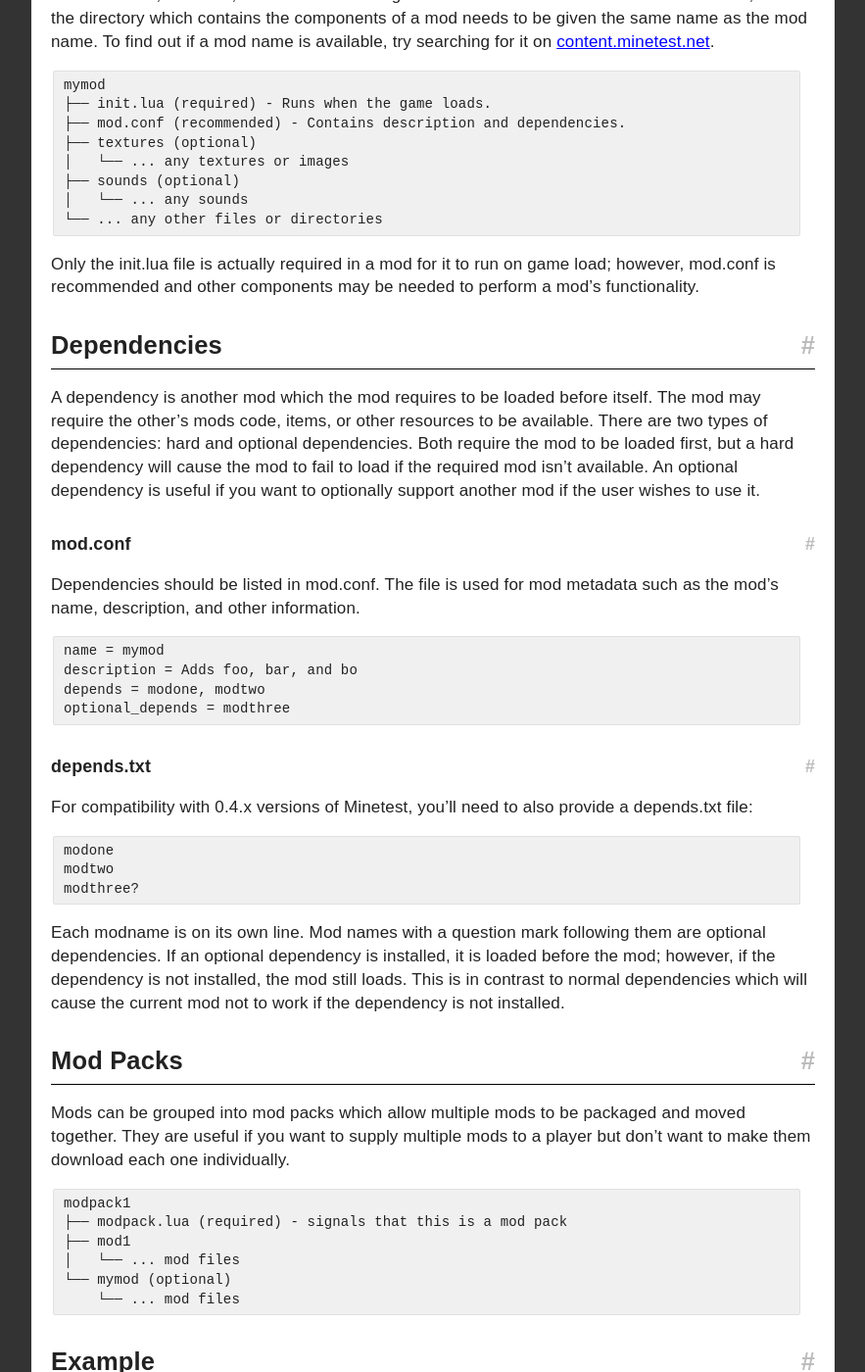
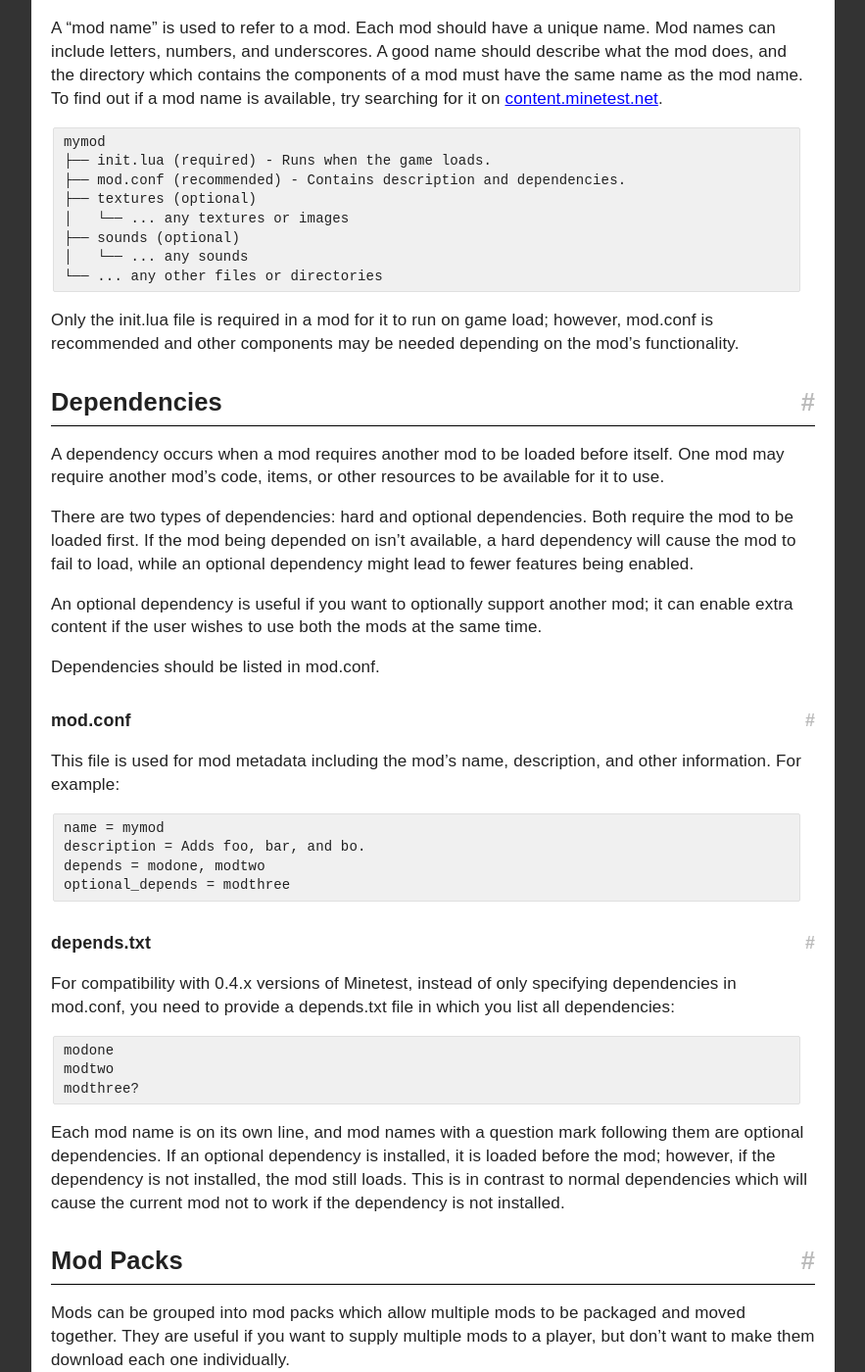
Before and after one commit to rubenwardy/minetest_modding_book, a Jekyll site: the page built from _en/basics/getting_started.md, in a window 1280 px wide and 1400 px high, scrolled down 1199 px. Shown: the whole window at 98% size, without its empty margins (338-1221 px from the left). Built offline with Jekyll 4.4.1, drawn with Linux system fonts in a browser that asks for light colours; nearby versions of some CDN libraries; some of the changed text lies outside the part shown.

Commit message:
Getting Started: Improve chapter

```diff
--- a/_en/basics/getting_started.md
+++ b/_en/basics/getting_started.md
@@ -11,8 +11,8 @@
 
 ## Introduction
 
-Understanding the basic structure of a mod's folder
-is an essential skill when creating mods.
+Understanding the basic structure of a mod's folder is an essential skill when
+creating mods.
 
 * [What are Games and Mods?](#what-are-games-and-mods)
 * [Mod Directory](#mod-directory)
@@ -23,25 +23,28 @@
 
 ## What are Games and Mods?
 
-The power of Minetest is the ability to easily create games without the need
-to write your own voxel graphics and algorithms or fancy networking.
+The power of Minetest is the ability to easily develop games without the need
+to create your own voxel graphics, voxel algorithms or fancy networking code.
 
-In Minetest, a Game is a collection of modules which work together to provide the
-content and behaviour of your game.
+In Minetest, a game is a collection of modules which work together to provide the
+content and behaviour of a game.
 A module, commonly known as a mod, is a collection of scripts and resources.
-It's possible to make a Game using only one mod, but this is rarely done and makes things
-infeasible.
+It's possible to make a game using only one mod, but this is rarely done because it
+reduces the ease by which parts of the game can be adjusted and replaced
+independently of others.
 
 It's also possible to distribute mods outside of a game, in which case they
-are also *mods* in the more traditional sense - modifications.
-Both the mods contained in a Game and third-party mods use the exact same API,
-which makes things easier.
-This book will go over the main parts of the Minetest API,
+are also *mods* in the more traditional sense - modifications. These mods adjust
+or extend the features of a game.
+
+Both the mods contained in a game and third-party mods use the same API.
+
+This book will cover the main parts of the Minetest API,
 and is applicable for both game developers and modders.
 
 ## Mod Directory
 
-Each mod has its own directory where all its Lua code, textures, models, and
+Each mod has its own directory where its Lua code, textures, models, and
 sounds are placed. These directories need to be placed in a mod location such as
 minetest/mods.
 
@@ -50,7 +53,7 @@
 A "mod name" is used to refer to a mod. Each mod should have a unique name.
 Mod names can include letters, numbers, and underscores. A good name should
 describe what the mod does, and the directory which contains the components of a mod
-needs to be given the same name as the mod name.
+must have the same name as the mod name.
 To find out if a mod name is available, try searching for it on
 [content.minetest.net](https://content.minetest.net).
 
@@ -63,41 +66,48 @@
     │   └── ... any sounds
     └── ... any other files or directories
 
-Only the init.lua file is actually required in a mod for it to run on game load;
+Only the init.lua file is required in a mod for it to run on game load;
 however, mod.conf is recommended and other components may be needed
-to perform a mod's functionality.
+depending on the mod's functionality.
 
 ## Dependencies
 
-A dependency is another mod which the mod requires to be loaded before itself.
-The mod may require the other's mods code, items, or other resources to be available.
+A dependency occurs when a mod requires another mod to be loaded before itself.
+One mod may require another mod's code, items, or other resources to be available
+for it to use.
+
 There are two types of dependencies: hard and optional dependencies.
-Both require the mod to be loaded first, but a hard dependency will cause the mod to
-fail to load if the required mod isn't available.
-An optional dependency is useful if you want to optionally support another mod if the
-user wishes to use it.
+Both require the mod to be loaded first. If the mod being depended on isn't
+available, a hard dependency will cause the mod to fail to load, while an optional
+dependency might lead to fewer features being enabled.
+
+An optional dependency is useful if you want to optionally support another mod; it can
+enable extra content if the user wishes to use both the mods at the same time.
+
+Dependencies should be listed in mod.conf.
 
 ### mod.conf
 
-Dependencies should be listed in mod.conf.
-The file is used for mod metadata such as the mod's name, description, and other information.
+This file is used for mod metadata including the mod's name, description, and other
+information. For example:
 
     name = mymod
-    description = Adds foo, bar, and bo
+    description = Adds foo, bar, and bo.
     depends = modone, modtwo
     optional_depends = modthree
 
 ### depends.txt
 
-For compatibility with 0.4.x versions of Minetest, you'll need to also provide
-a depends.txt file:
+For compatibility with 0.4.x versions of Minetest, instead of only specifying
+dependencies in mod.conf, you need to provide a depends.txt file in which
+you list all dependencies:
 
     modone
     modtwo
     modthree?
 
-Each modname is on its own line.
-Mod names with a question mark following them are optional dependencies.
+Each mod name is on its own line, and mod names with a question mark
+following them are optional dependencies.
 If an optional dependency is installed, it is loaded before the mod;
 however, if the dependency is not installed, the mod still loads.
 This is in contrast to normal dependencies which will cause the current
@@ -107,7 +117,7 @@
 
 Mods can be grouped into mod packs which allow multiple mods to be packaged
 and moved together. They are useful if you want to supply multiple mods to
-a player but don't want to make them download each one individually.
+a player, but don't want to make them download each one individually.
 
     modpack1
     ├── modpack.lua (required) - signals that this is a mod pack
@@ -116,10 +126,13 @@
     └── mymod (optional)
         └── ... mod files
 
+Please note that a modpack is not a *game*.
+Games have their own organisational structure which will be explained in the
+Games chapter.
 
 ## Example
 
-Are you confused? Don't worry, here is an example which puts all of this together:
+Here is an example which puts all of this together:
 
 ### Mod Folder
     mymod
@@ -160,10 +166,6 @@
 The script prints a message and then registers a node –
 which will be explained in the next chapter.\\
 There's a single dependency, the
-[default mod](https://content.minetest.net/metapackages/default/) which is
+[default mod](https://content.minetest.net/metapackages/default/), which is
 usually found in Minetest Game.\\
 There is also a texture in textures/ for the node.
-
-Please note that a *game* is not a modpack.
-Games have their own organisational structure which will be explained in the
-Games chapter.
```
Also changed, not shown: other parts of _en/basics/getting_started.md (+1 -8 lines).
